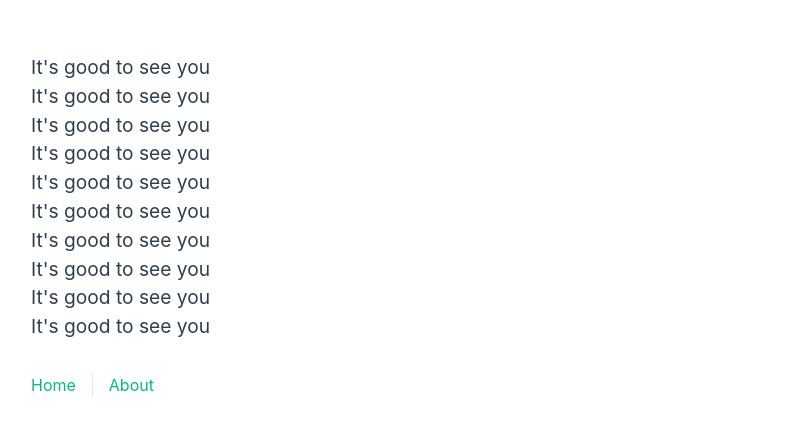
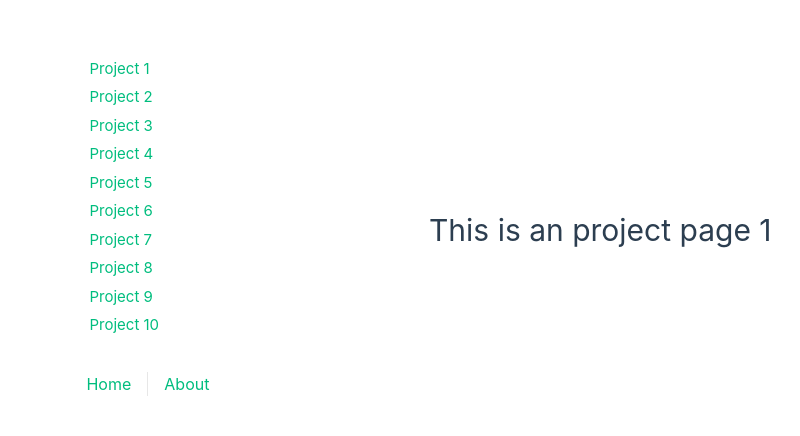
Before and after one commit to frizikk/100commitow, a Vue app: page /projects/1 in a window 1280 px wide. Shown: the part 170-606 px from the top of the page, without its empty margins (211-1011 px from the left). Built offline with nearby package versions, Linux system fonts and the light colour scheme.

Commit message:
add dynamic page

```diff
--- a/src/components/HelloWorld.vue
+++ b/src/components/HelloWorld.vue
@@ -11,7 +11,9 @@ defineProps({
   <div>
     <h1 class="green">{{ msg }}</h1>
     <span v-for="x in 10">
-      <h3>It's good to see you</h3>
+      <RouterLink :to="{ name: 'project', params: { id: x } }" style="display: block;">
+        Project {{ x }}
+      </RouterLink>
     </span>
   </div>
 </template>
--- a/src/router/index.js
+++ b/src/router/index.js
@@ -10,7 +10,7 @@ const router = createRouter({
       component: HomeView
     },
     {
-      path: '/project/:id',
+      path: '/projects/:id',
       name: 'project',
       component: () => import('../views/ProjectView.vue')
     },
--- a/src/views/ProjectView.vue
+++ b/src/views/ProjectView.vue
@@ -1,6 +1,6 @@
 <template>
   <div class="about">
-    <h1>This is an project page</h1>
+    <h1>This is an project page {{ $route.params.id }}</h1>
   </div>
 </template>
 
```
